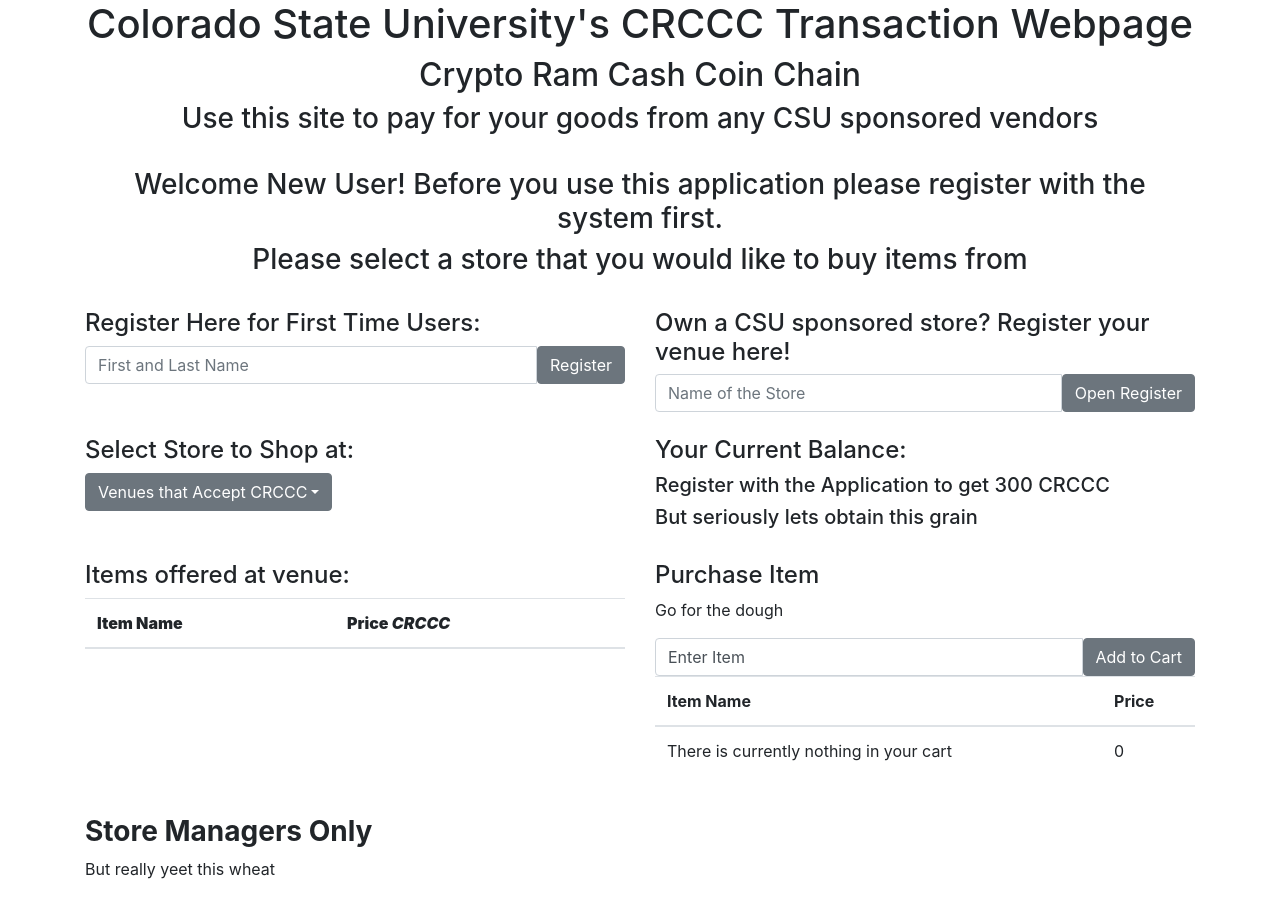
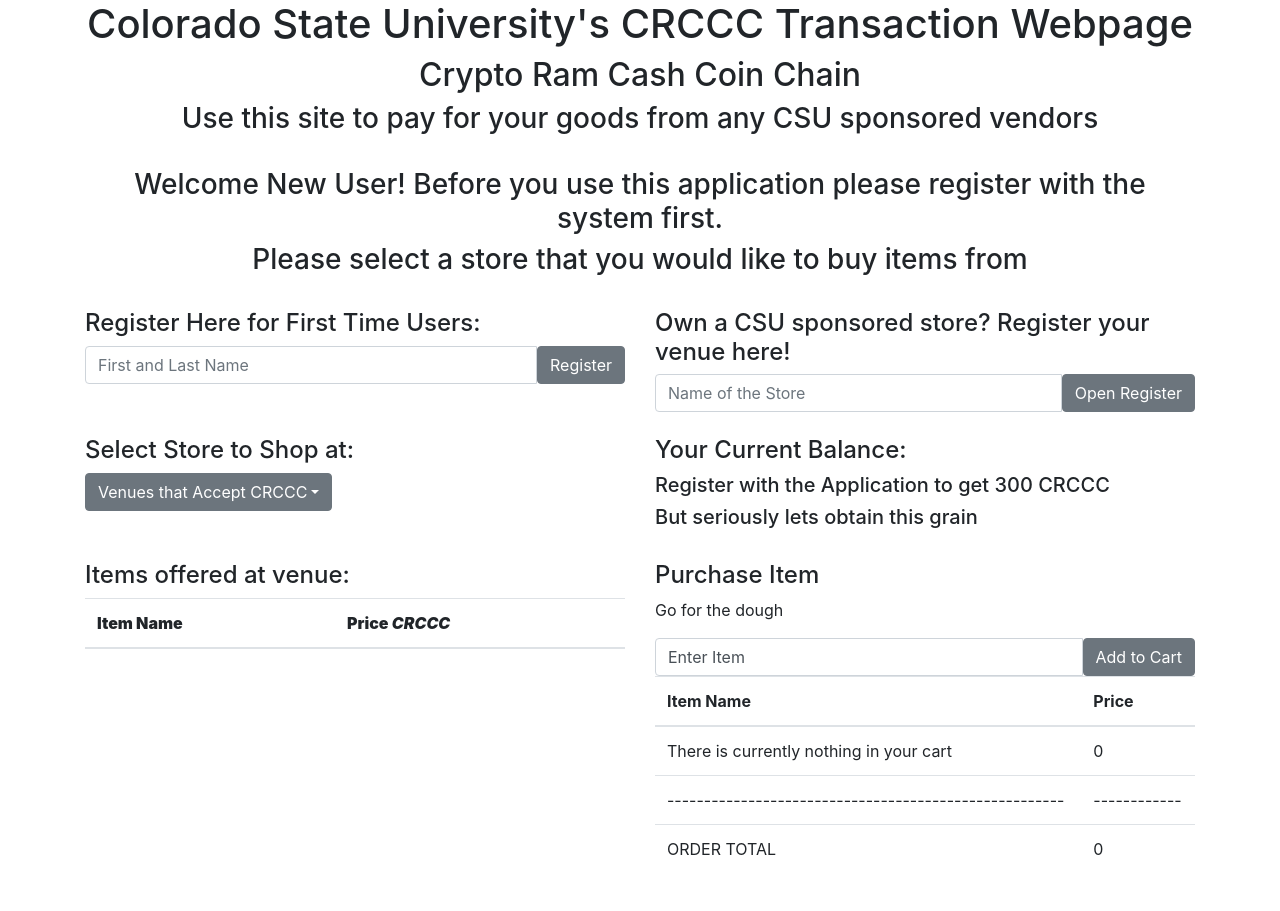
Before and after one commit to 0kayla0/TermProject, a React (Create React App) app in the folder crccc-token/: page / in a window 1280 px wide. Shown: the top 911 px of the page. Built offline with nearby package versions, Linux system fonts and the light colour scheme.

Commit message:
The purchase items component has now been created

```diff
--- a/crccc-token/src/Components/PurchaseItem.js
+++ b/crccc-token/src/Components/PurchaseItem.js
@@ -1,5 +1,8 @@
 import React,{Component} from 'react';
 import {Button, Input, InputGroup, Table} from "reactstrap";
+
+//TODO it would be nice if I could remove an element if a user makes a mistake with typing
+//the items name
 
 export default class PurchaseItem extends Component{
     constructor(props){
@@ -38,13 +41,16 @@
         this.setState({currentItem : event.target.value});
     }
 
+    performTransaction(){
+        //TODO this will need to iterate through the cart and do individual transactions with the register
+    }
+
     //TODO check to make sure that the returned price from state is actually an int and not an unparsed string from json response
     render(){
 
         let total_price = 0;
         let transaction;
 
-        //FIXME <td>{item.price}</td>
         if(this.state.cart.length !== 0){
             transaction = this.state.cart.map((item) => (
                 <tr>
@@ -61,16 +67,16 @@
             );
         }
 
-        // for(let i = 0; i < this.state.cart.length; i++){
-        //     total_price += this.itemPrice(this.state.cart[i]);
-        // }
-        //
-        // let total_row= (
-        //     <tr>
-        //         <td>ORDER TOTAL</td>
-        //         <td>{total_price}</td>
-        //     </tr>
-        // );
+        for(let i = 0; i < this.state.cart.length; i++){
+            total_price += this.itemPrice(this.state.cart[i]);
+        }
+
+        let total_row= (
+            <tr>
+                <td>ORDER TOTAL</td>
+                <td>{total_price}</td>
+            </tr>
+        );
 
         return (
             <div>
@@ -88,8 +94,18 @@
                     </thead>
                     <tbody>
                         {transaction}
+                        <tr>
+                            <td>------------------------------------------------------</td>
+                            <td>------------</td>
+                        </tr>
+                        {total_row}
                     </tbody>
                 </Table>
+
+                <br/>
+
+                <Button onClick={()=> this.performTransaction}>Purchase Items</Button>
+
             </div>
         );
     }
```
